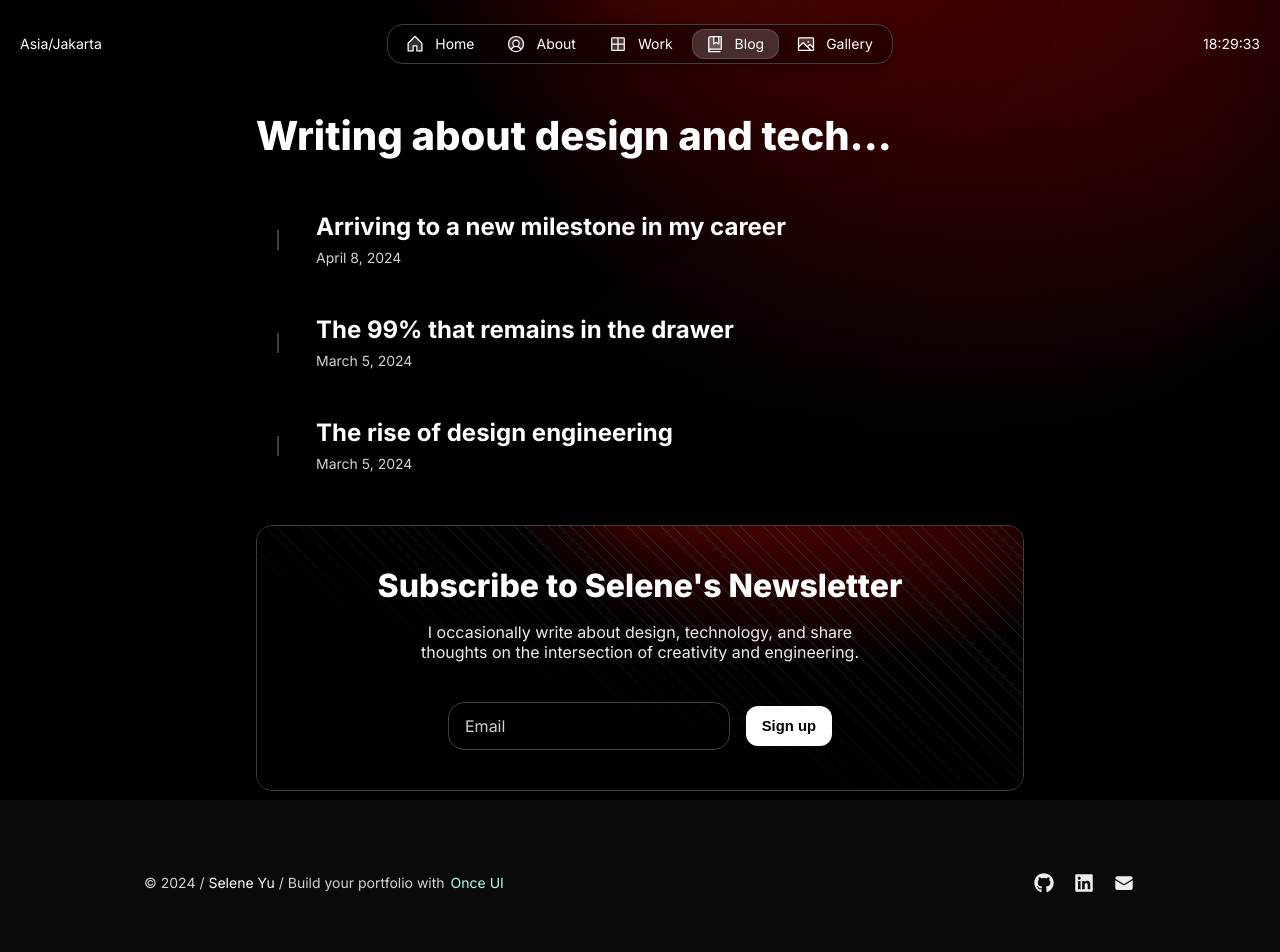
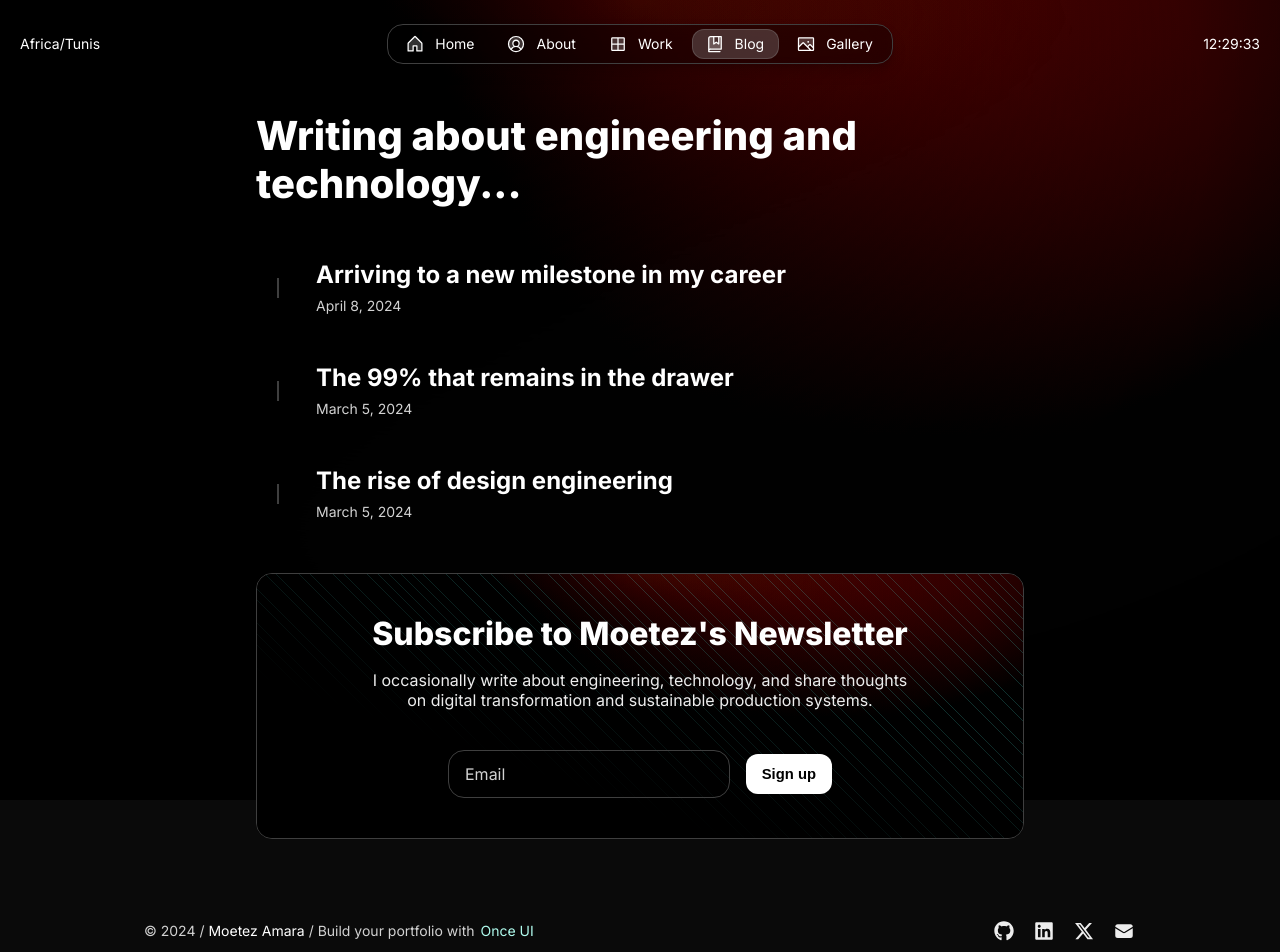
Before and after one commit to moetez-amara/magic-portfolio-for-next-js, a Next.js app: page /en/blog in a window 1280 px wide. Shown: the top 952 px of the page. Before the commit the page ends 911 px from the top, so only its background shows below. Built offline with nearby package versions, Linux system fonts and the light colour scheme.

Commit message:
Basic content

```diff
--- a/src/app/resources/content.js
+++ b/src/app/resources/content.js
@@ -1,45 +1,44 @@
 import { InlineCode } from "@/once-ui/components";
 
 const person = {
-    firstName: 'Selene',
-    lastName:  'Yu',
+    firstName: 'Moetez',
+    lastName:  'Amara',
     get name() {
         return `${this.firstName} ${this.lastName}`;
     },
-    role:      'Design Engineer',
+    role:      'Industrial Systems Engineer',
     avatar:    '/images/avatar.jpg',
-    location:  'Asia/Jakarta',        // Expecting the IANA time zone identifier, e.g., 'Europe/Vienna'
-    languages: ['English', 'Bahasa']  // optional: Leave the array empty if you don't want to display languages
+    location:  'Africa/Tunis',        // Updated to reflect your location
+    languages: ['English', 'French', 'Arabic']  // Optional: Updated languages
 }
 
 const newsletter = {
     display: true,
     title: <>Subscribe to {person.firstName}'s Newsletter</>,
-    description: <>I occasionally write about design, technology, and share thoughts on the intersection of creativity and engineering.</>
+    description: <>I occasionally write about engineering, technology, and share thoughts on digital transformation and sustainable production systems.</>
 }
 
 const social = [
-    // Links are automatically displayed.
-    // Import new icons in /once-ui/icons.ts
+    // Updated Links to reflect personal accounts
     {
         name: 'GitHub',
         icon: 'github',
-        link: 'https://github.com/once-ui-system/nextjs-starter',
+        link: 'https://github.com/moetezamara',
     },
     {
         name: 'LinkedIn',
         icon: 'linkedin',
-        link: 'https://www.linkedin.com/company/once-ui/',
+        link: 'https://www.linkedin.com/in/amaramoetez/',
     },
     {
         name: 'X',
         icon: 'x',
-        link: '',
+        link: 'https://x.com/moetezamara',
     },
     {
         name: 'Email',
         icon: 'email',
-        link: 'mailto:example@gmail.com',
+        link: 'mailto:amaramoetez@outlook.com',
     },
 ]
 
@@ -47,8 +46,8 @@ const home = {
     label: 'Home',
     title: `${person.name}'s Portfolio`,
     description: `Portfolio website showcasing my work as a ${person.role}`,
-    headline: <>Design engineer and builder</>,
-    subline: <>I'm Selene, a design engineer at <InlineCode>FLY</InlineCode>, where I craft intuitive<br/> user experiences. After hours, I build my own projects.</>
+    headline: <>Industrial Systems Engineer and Innovator</>,
+    subline: <>I'm {person.firstName}, an engineer specializing in production systems at <InlineCode>Kumulus Water</InlineCode>, where I craft efficient processes and digital solutions. After hours, I work on my personal projects and research sustainable engineering.</>
 }
 
 const about = {
@@ -64,43 +63,43 @@ const about = {
     },
     calendar: {
         display: true,
-        link: 'https://cal.com'
+        link: 'https://cal.com/moetez'
     },
     intro: {
         display: true,
         title: 'Introduction',
-        description: <>Selene is a Jakarta-based design engineer with a passion for transforming complex challenges into simple, elegant design solutions. Her work spans digital interfaces, interactive experiences, and the convergence of design and technology.</>
+        description: <>Moetez is a Tunis-based industrial systems engineer passionate about transforming production systems and supply chain processes. His work spans ERP implementation, digital transformation, and improving industrial operations.</>
     },
     work: {
         display: true, // set to false to hide this section
         title: 'Work Experience',
         experiences: [
             {
-                company: 'FLY',
-                timeframe: '2022 - Present',
-                role: 'Senior Design Engineer',
+                company: 'Kumulus Water',
+                timeframe: '2024 - Present',
+                role: 'ERP and Supply Chain Specialist',
                 achievements: [
-                    <>Redesigned the UI/UX for the FLY platform, resulting in a 20% increase in user engagement and 30% faster load times.</>,
-                    <>Spearheaded the integration of AI tools into design workflows, enabling designers to iterate 50% faster.</>
+                    <>Customized Odoo's accounting module to integrate predictive analytics for financial forecasting, resulting in a 25% improvement in cash flow predictability.</>,
+                    <>Developed data visualization dashboards that improved inventory monitoring and reduced procurement cycle time by 15%.</>
                 ],
                 images: [ // optional: leave the array empty if you don't want to display images
                     {
-                        src: '/images/projects/project-01/cover-01.jpg',
-                        alt: 'Once UI Project',
+                        src: '/images/projects/kumulus-01.jpg',
+                        alt: 'Kumulus Water ERP Implementation',
                         width: 16,
                         height: 9
                     }
                 ]
             },
             {
-                company: 'Creativ3',
-                timeframe: '2018 - 2022',
-                role: 'Lead Designer',
+                company: 'King Energy',
+                timeframe: '2023 - 2024',
+                role: 'Team Leader',
                 achievements: [
-                    <>Developed a design system that unified the brand across multiple platforms, improving design consistency by 40%.</>,
-                    <>Led a cross-functional team to launch a new product line, contributing to a 15% increase in overall company revenue.</>
+                    <>Directed a team to deploy over 100 kWc of solar power, providing renewable energy to over 30 residential and commercial sites, improving installation timelines by 15%.</>,
+                    <>Implemented an Odoo CRM system to improve client relations and project tracking, increasing customer satisfaction by 25%.</>
                 ],
-                images: [ ]
+                images: []
             }
         ]
     },
@@ -109,12 +108,8 @@ const about = {
         title: 'Studies',
         institutions: [
             {
-                name: 'University of Jakarta',
-                description: <>Studied software engineering.</>,
-            },
-            {
-                name: 'Build the Future',
-                description: <>Studied online marketing and personal branding.</>,
+                name: 'National Engineering School of Carthage',
+                description: <>Bachelor's Degree in Industrial and Logistics Systems Engineering, focused on production optimization and renewable energy systems.</>,
             }
         ]
     },
@@ -123,33 +118,27 @@ const about = {
         title: 'Technical skills',
         skills: [
             {
-                title: 'Figma',
-                description: <>Able to prototype in Figma with Once UI with unnatural speed.</>,
+                title: 'Odoo ERP',
+                description: <>Proficient in customizing and deploying Odoo ERP for inventory management, financial forecasting, and supply chain optimization.</>,
                 images: [
                     {
-                        src: '/images/projects/project-01/cover-02.jpg',
-                        alt: 'Project image',
+                        src: '/images/projects/odoo-customization.jpg',
+                        alt: 'Odoo Customization Project',
                         width: 16,
                         height: 9
-                    },
-                    {
-                        src: '/images/projects/project-01/cover-03.jpg',
-                        alt: 'Project image',
-                        width: 16,
-                        height: 9
-                    },
+                    }
                 ]
             },
             {
                 title: 'Next.js',
-                description: <>Building next gen apps with Next.js + Once UI + Supabase.</>,
+                description: <>Experience building scalable web applications using Next.js, integrated with various back-end systems.</>,
                 images: [
                     {
-                        src: '/images/projects/project-01/cover-04.jpg',
-                        alt: 'Project image',
+                        src: '/images/projects/nextjs-project.jpg',
+                        alt: 'Next.js Project',
                         width: 16,
                         height: 9
-                    },
+                    }
                 ]
             }
         ]
@@ -158,7 +147,7 @@ const about = {
 
 const blog = {
     label: 'Blog',
-    title: 'Writing about design and tech...',
+    title: 'Writing about engineering and technology...',
     description: `Read what ${person.name} has been up to recently`
     // Create new blog posts by adding a new .mdx file to app/blog/posts
     // All posts will be listed on the /blog route
@@ -167,7 +156,7 @@ const blog = {
 const work = {
     label: 'Work',
     title: 'My projects',
-    description: `Design and dev projects by ${person.name}`
+    description: `Engineering and tech projects by ${person.name}`
     // Create new project pages by adding a new .mdx file to app/blog/posts
     // All projects will be listed on the /home and /work routes
 }
@@ -176,78 +165,23 @@ const gallery = {
     label: 'Gallery',
     title: 'My photo gallery',
     description: `A photo collection by ${person.name}`,
-    // Images from https://pexels.com
+    // Images from personal projects or professional work
     images: [
         {
-            src: '/images/gallery/img-01.jpg',
-            alt: 'image',
+            src: '/images/gallery/moetez-01.jpg',
+            alt: 'Solar Panel Installation',
             orientation: 'vertical'
         },
         {
-            src: '/images/gallery/img-02.jpg',
-            alt: 'image',
+            src: '/images/gallery/moetez-02.jpg',
+            alt: 'Control Panel Setup',
             orientation: 'horizontal'
         },
         {
-            src: '/images/gallery/img-03.jpg',
-            alt: 'image',
+            src: '/images/gallery/moetez-03.jpg',
+            alt: 'ERP Workshop',
             orientation: 'vertical'
-        },
-        {
-            src: '/images/gallery/img-04.jpg',
-            alt: 'image',
-            orientation: 'horizontal'
-        },
-        {
-            src: '/images/gallery/img-05.jpg',
-            alt: 'image',
-            orientation: 'horizontal'
-        },
-        {
-            src: '/images/gallery/img-06.jpg',
-            alt: 'image',
-            orientation: 'vertical'
-        },
-        {
-            src: '/images/gallery/img-07.jpg',
-            alt: 'image',
-            orientation: 'horizontal'
-        },
-        {
-            src: '/images/gallery/img-08.jpg',
-            alt: 'image',
-            orientation: 'vertical'
-        },
-        {
-            src: '/images/gallery/img-09.jpg',
-            alt: 'image',
-            orientation: 'horizontal'
-        },
-        {
-            src: '/images/gallery/img-10.jpg',
-            alt: 'image',
-            orientation: 'horizontal'
-        },
-        {
-            src: '/images/gallery/img-11.jpg',
-            alt: 'image',
-            orientation: 'vertical'
-        },
-        {
-            src: '/images/gallery/img-12.jpg',
-            alt: 'image',
-            orientation: 'horizontal'
-        },
-        {
-            src: '/images/gallery/img-13.jpg',
-            alt: 'image',
-            orientation: 'horizontal'
-        },
-        {
-            src: '/images/gallery/img-14.jpg',
-            alt: 'image',
-            orientation: 'horizontal'
-        },
+        }
     ]
 }
 
```
Also changed, not shown: public/images/avatar.jpg.
